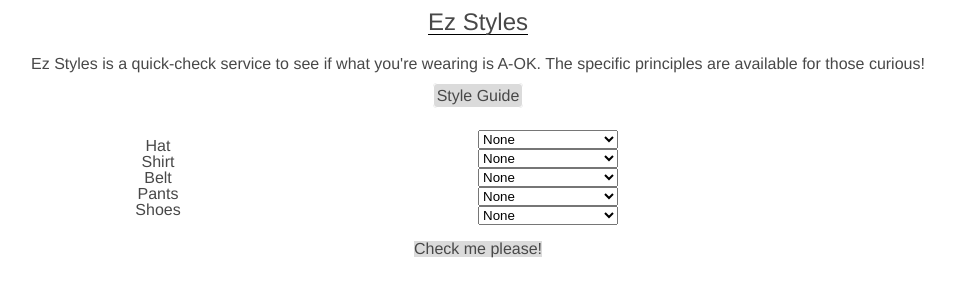
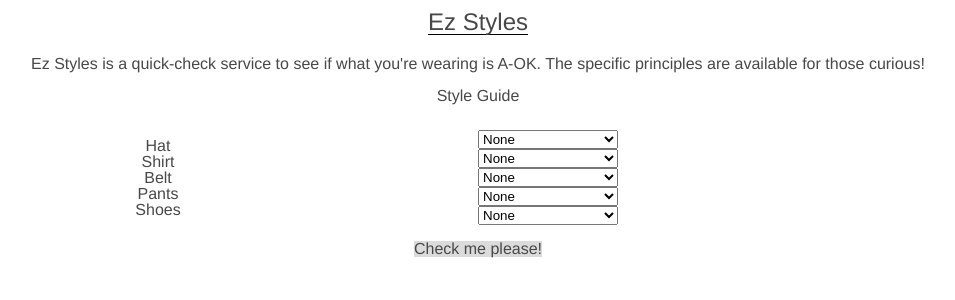
Before and after one commit to AbstractRamen/ez-styles, a PHP site: page / in a window 1280 px wide. Shown: the top 300 px of the page, without its empty margins (162-1117 px from the left). Run offline with PHP 8.4, Linux system fonts and the light colour scheme; style sheets or scripts are compiled from the project's sources.

Commit message:
Style changes

```diff
--- a/bundle.css
+++ b/bundle.css
@@ -211,17 +211,13 @@ table {
   width: 60%;
   border-radius: 4px; }
 
-#style-button {
-  border: 1px solid white;
-  border-radius: 4px;
-  padding: 3px;
-  font-weight: 500;
-  background-color: #DBDBDB; }
-
 .submit {
   display: block;
   border: none;
   background-color: #DBDBDB;
   justify-content: center; }
 
+.submit-button {
+  font-weight: 400; }
+
 /*# sourceMappingURL=bundle.css.map */
--- a/index.html
+++ b/index.html
@@ -46,6 +46,7 @@
             <li>3. An outfit can only have 2 chromatic pieces max</li>
             <li>4. Seperate pieces of the same color are counted as additional chromatic pieces</li>
           </ol><br/>
+          <p><b>Note: This service does not as of yet take into account patterns or form-fit.</b></p><br/>
           <a href="https://clubd.co.jp/wp/post-107038">Click here to see the original source from ClubD(in japanese)</a>
         </div>
       </div>
@@ -125,7 +126,7 @@
       </section>
       <br/>
       <div class="submit" id='check-submit'>
-        <p name="p">Check me please!</p>
+        <span class="submit-button">Check me please!</span>
       </div>
     </div>
   </body>
--- a/styles.scss
+++ b/styles.scss
@@ -191,17 +191,14 @@
   border-radius: 4px;
 }
 
-#style-button {
-  border: 1px solid white;
-  border-radius: 4px;
-  padding: 3px;
-  font-weight: 500;
-  background-color: #DBDBDB;
-}
-
 .submit {
   display: block;
   border: none;
   background-color: #DBDBDB;
   justify-content: center;
 }
+
+.submit-button {
+  font-weight: 400;
+
+}
```
Also changed, not shown: 1 other file.
